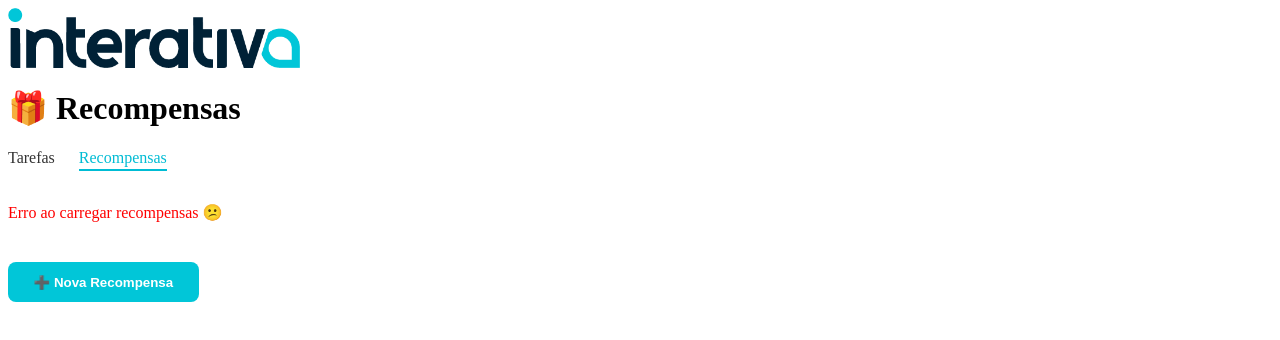
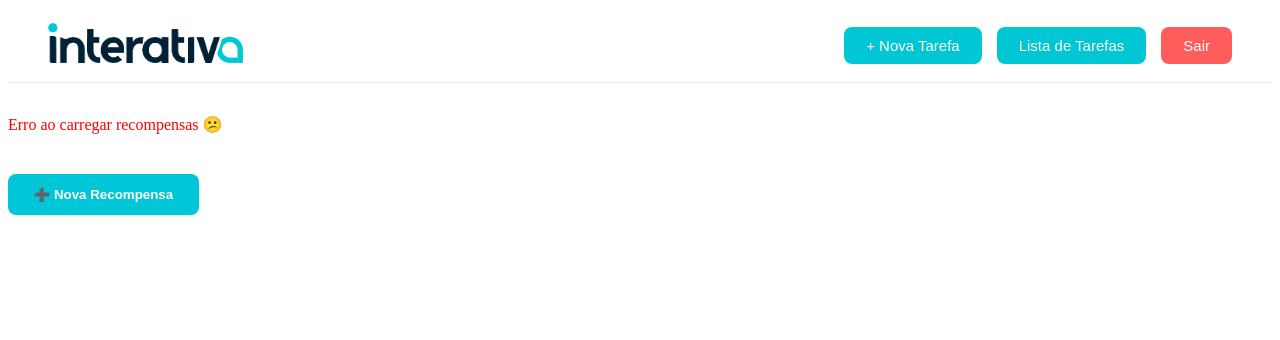
Before and after one commit to 4rthuzinho/interaPoints.2, a website: page frontend/recompensas.html in a window 1280 px wide. Drawn offline with Linux system fonts and the light colour scheme; no server answers.

Commit message:
ajuste header de recompensas

```diff
--- a/frontend/recompensas.css
+++ b/frontend/recompensas.css
@@ -1,4 +1,4 @@
-/* ====== HEADER RECOMPENSAS ====== */
+====== HEADER RECOMPENSAS ======
 .header {
   grid-area: header;
   background: #fff;
@@ -186,3 +186,59 @@
   max-height: 100%;     /* nunca ultrapassar o header */
   object-fit: contain;  /* mantém proporção da imagem */
 }
+/* TOPBAR PADRÃO DO SISTEMA */
+.topbar {
+  background: white;
+  padding: 15px 40px;
+  display: flex;
+  align-items: center;
+  justify-content: space-between;
+  border-bottom: 1px solid #f0f0f0;
+}
+
+.topbar .left img {
+  height: 40px;
+}
+
+.topbar .center {
+  flex: 1;
+  display: flex;
+  justify-content: center;
+}
+
+.topbar .right {
+  display: flex;
+  gap: 15px;
+}
+
+/* Botões principais */
+.btn-acao {
+  background: #00c7d3;
+  color: white;
+  padding: 10px 22px;
+  border: none;
+  border-radius: 8px;
+  font-size: 15px;
+  cursor: pointer;
+  transition: 0.2s;
+}
+
+.btn-acao:hover {
+  opacity: 0.85;
+}
+
+/* Botão Sair */
+.btn-sair {
+  background: #ff5c5c;
+  color: white;
+  padding: 10px 22px;
+  border: none;
+  border-radius: 8px;
+  font-size: 15px;
+  cursor: pointer;
+  transition: 0.2s;
+}
+
+.btn-sair:hover {
+  opacity: 0.85;
+}
--- a/frontend/recompensas.html
+++ b/frontend/recompensas.html
@@ -8,16 +8,18 @@
   <link rel="stylesheet" href="./recompensas.css" />
 </head>
 <body>
-  <header>
-      <div class="logo-area">
-        <img src="logo.png" alt="Logo" class="logo">
-      </div>
-    <h1>🎁 Recompensas</h1>
-    <nav class="header-nav">
-      <a href="index.html">Tarefas</a>
-      <a href="recompensas.html" class="active">Recompensas</a>
-    </nav>
-  </header>
+  <header class="topbar">
+  <div class="left">
+    <img src="logo.png" alt="Interativa" class="logo" />
+  </div>
+
+  <div class="right">
+    <button onclick="location.href='nova-tarefa.html'" class="btn-acao">+ Nova Tarefa</button>
+    <button onclick="location.href='index.html'" class="btn-acao">Lista de Tarefas</button>
+    <button id="logoutBtn" class="btn-sair">Sair</button>
+  </div>
+</header>
+
 
   <main>
     <section id="lista-recompensas" class="grid"></section>
```
